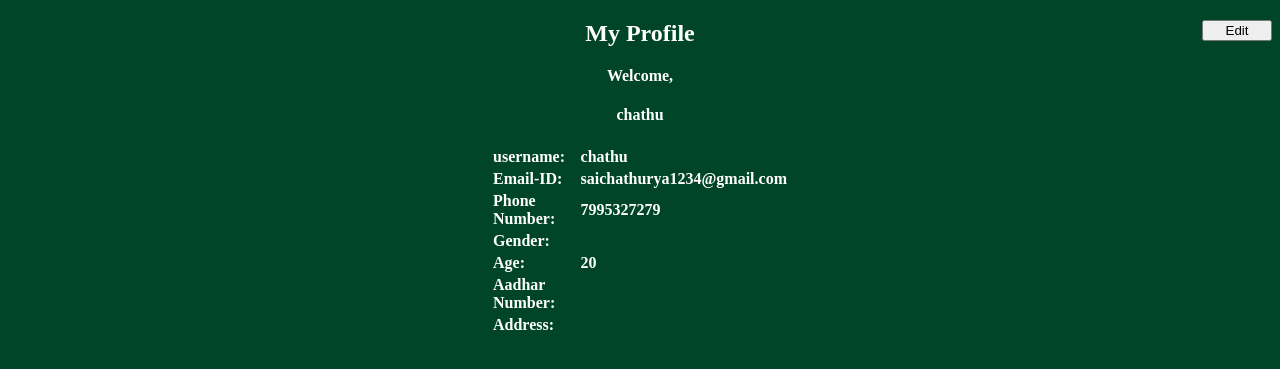
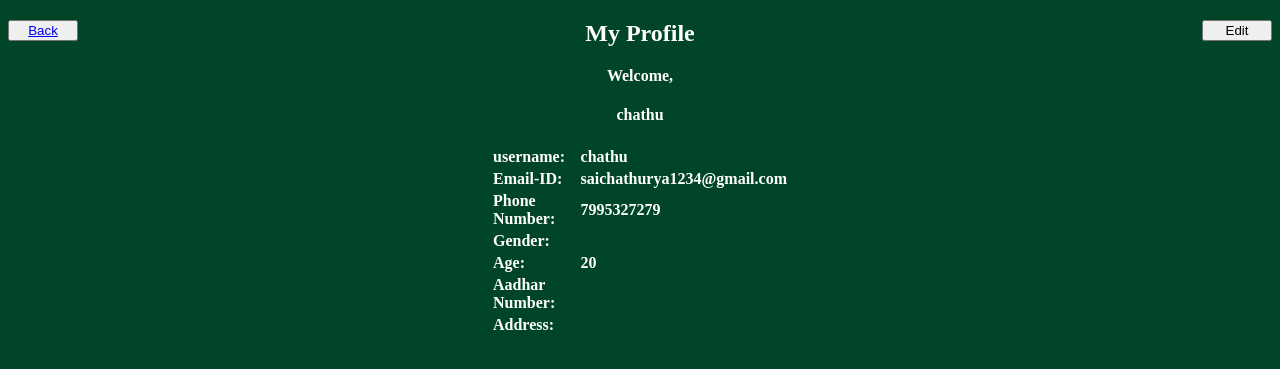
Before and after one commit to chathurya1412/Train-Ticket-Application, a PHP site: page /profile.php in a window 1280 px wide. Shown: the top 369 px of the page. Run offline with PHP 8.4, Linux system fonts and the light colour scheme; a user stored in the database is signed in; data comes from the database, SQL or seed files in the repository.

Commit message:
updated with addition of button for home

```diff
--- a/profile.php
+++ b/profile.php
@@ -19,6 +19,7 @@
  	<div class="container">
  		<form action="" method="post">
  			<button class="btn btn-default" style="float: right; width: 70px;" name="submit1">Edit</button>
+			<button class="btn btn-default" style="float: left; width: 70px;" name="submit2"><a href="home.html">Back</a></button>
  		</form>
  		<div class="wrapper">
  			<?php
```
